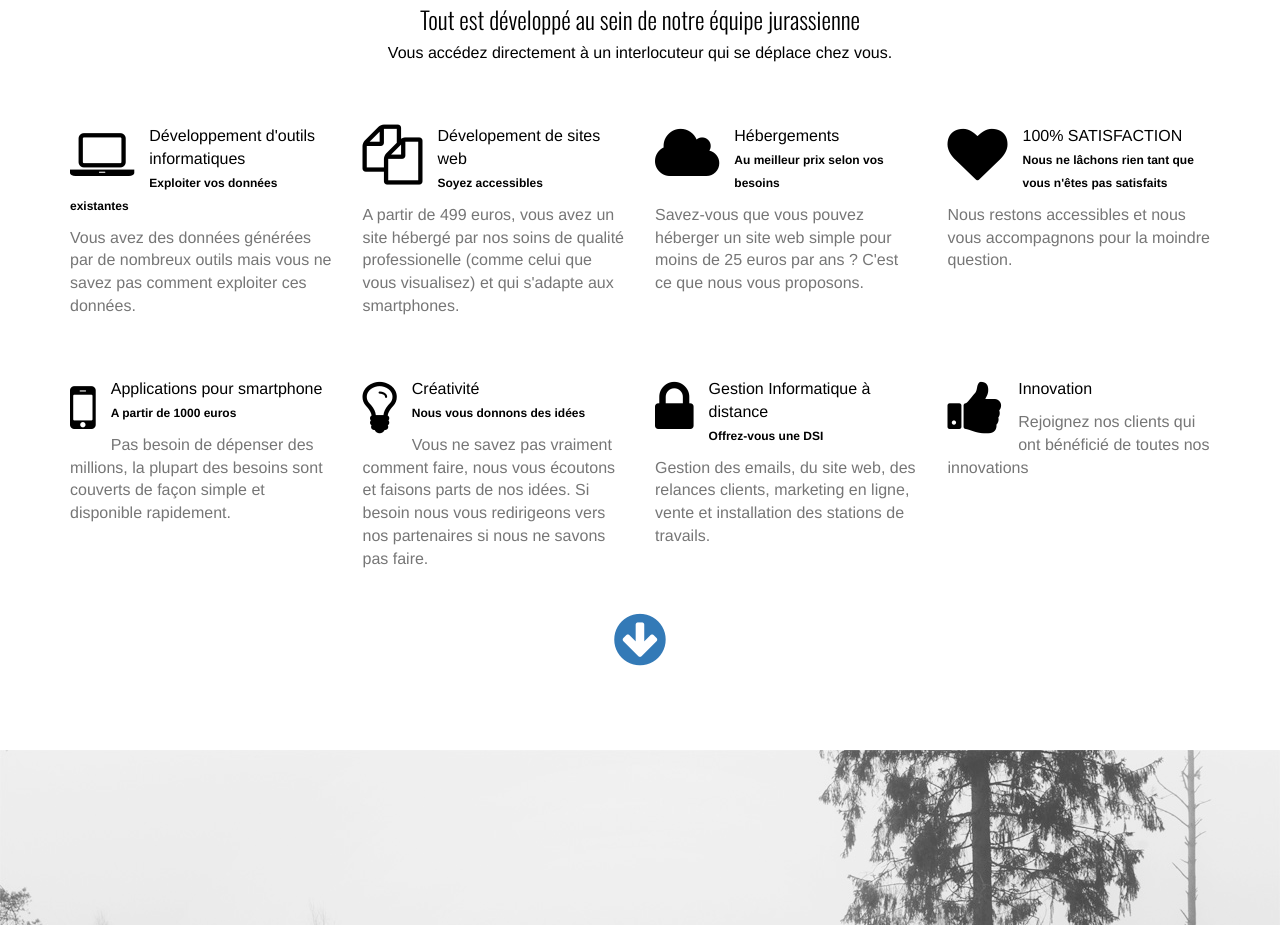
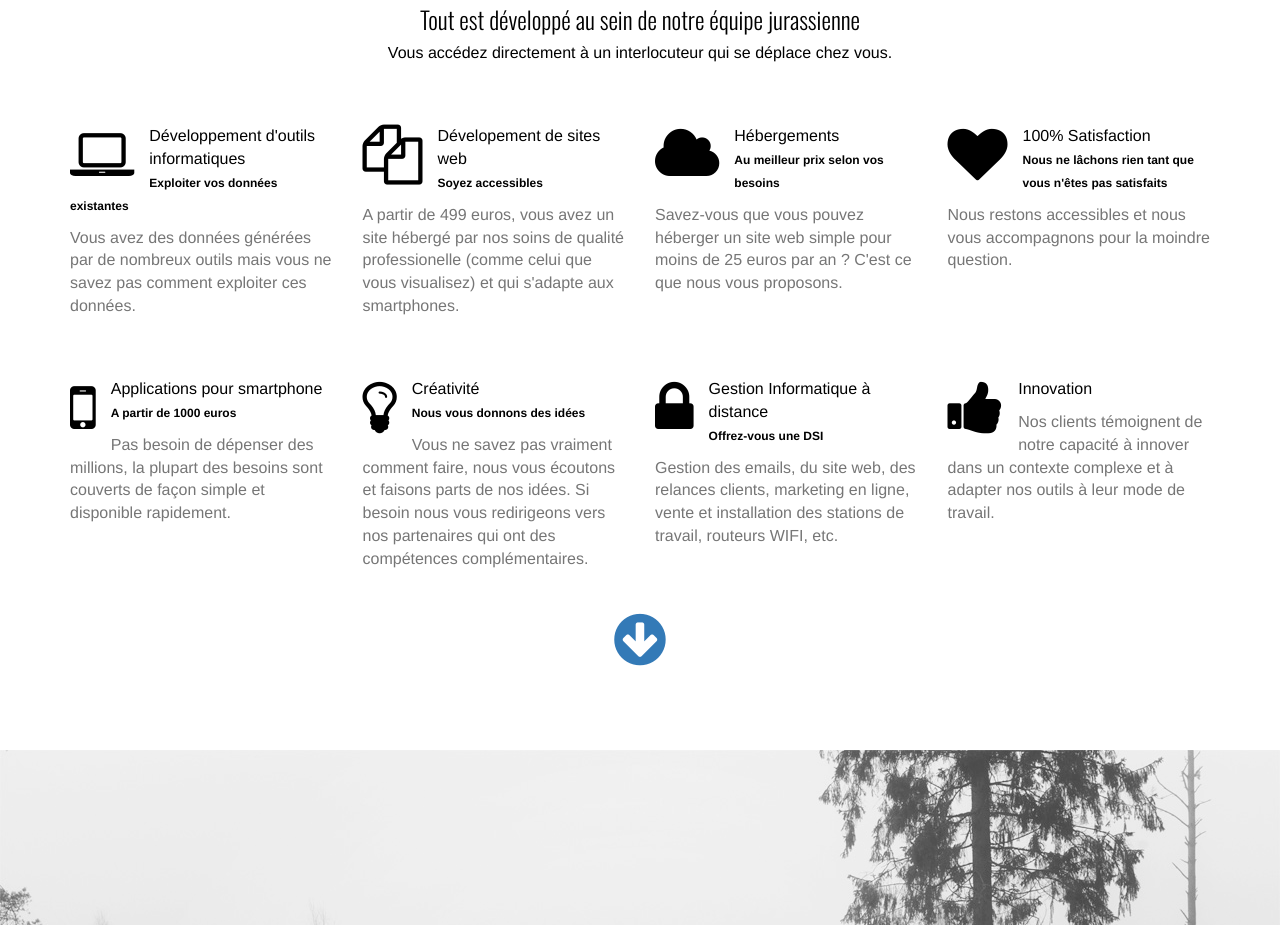
Before and after one commit to sigmeus/sigmeus.github.io, a plain HTML site: page index.html in a window 1280 px wide. Shown: the part 1140-2065 px from the top of the page. Drawn offline with nearby package versions, Linux system fonts and the light colour scheme; some packages are replaced by stand-ins of ours; a script that the page names is missing.

Commit message:
mise à jour mso

```diff
--- a/index.html
+++ b/index.html
@@ -82,10 +82,10 @@
 				</div>
 				<div class="col-lg-3 service">
 					<i class="fa fa-cloud"></i><p>Hébergements<br/><small>Au meilleur prix selon vos besoins</small></p>
-					<p class="text">Savez-vous que vous pouvez héberger un site web simple pour moins de 25 euros par ans ? C'est ce que nous vous proposons.</p>
+					<p class="text">Savez-vous que vous pouvez héberger un site web simple pour moins de 25 euros par an ? C'est ce que nous vous proposons.</p>
 				</div>
 				<div class="col-lg-3 service">
-					<i class="fa fa-heart"></i><p>100% SATISFACTION<br/><small>Nous ne lâchons rien tant que vous n'êtes pas satisfaits</small></p>
+					<i class="fa fa-heart"></i><p>100% Satisfaction<br/><small>Nous ne lâchons rien tant que vous n'êtes pas satisfaits</small></p>
 					<p class="text">Nous restons accessibles et nous vous accompagnons pour la moindre question.</p>
 				</div>
 			</div><! --/row -->
@@ -96,15 +96,15 @@
 				</div>
 				<div class="col-lg-3 service">
 					<i class="fa fa-lightbulb-o fa-4"></i><p>Créativité<br/><small>Nous vous donnons des idées</small></p>
-					<p class="text">Vous ne savez pas vraiment comment faire, nous vous écoutons et faisons parts de nos idées. Si besoin nous vous redirigeons vers nos partenaires si nous ne savons pas faire.</p>
+					<p class="text">Vous ne savez pas vraiment comment faire, nous vous écoutons et faisons parts de nos idées. Si besoin nous vous redirigeons vers nos partenaires qui ont des compétences complémentaires.</p>
 				</div>
 				<div class="col-lg-3 service">
 					<i class="fa fa-lock"></i><p>Gestion Informatique à distance<br/><small>Offrez-vous une DSI</small></p>
-					<p class="text">Gestion des emails, du site web, des relances clients, marketing en ligne, vente et installation des stations de travails.</p>
+					<p class="text">Gestion des emails, du site web, des relances clients, marketing en ligne, vente et installation des stations de travail, routeurs WIFI, etc.</p>
 				</div>
 				<div class="col-lg-3 service">
 					<i class="fa fa-thumbs-up"></i><p>Innovation<br/><small></small></p>
-					<p class="text">Rejoignez nos clients qui ont bénéficié de toutes nos innovations</p>
+					<p class="text">Nos clients témoignent de notre capacité à innover dans un contexte complexe et à adapter nos outils à leur mode de travail.</p>
 				</div>
 			</div><! --/row -->
 
```
